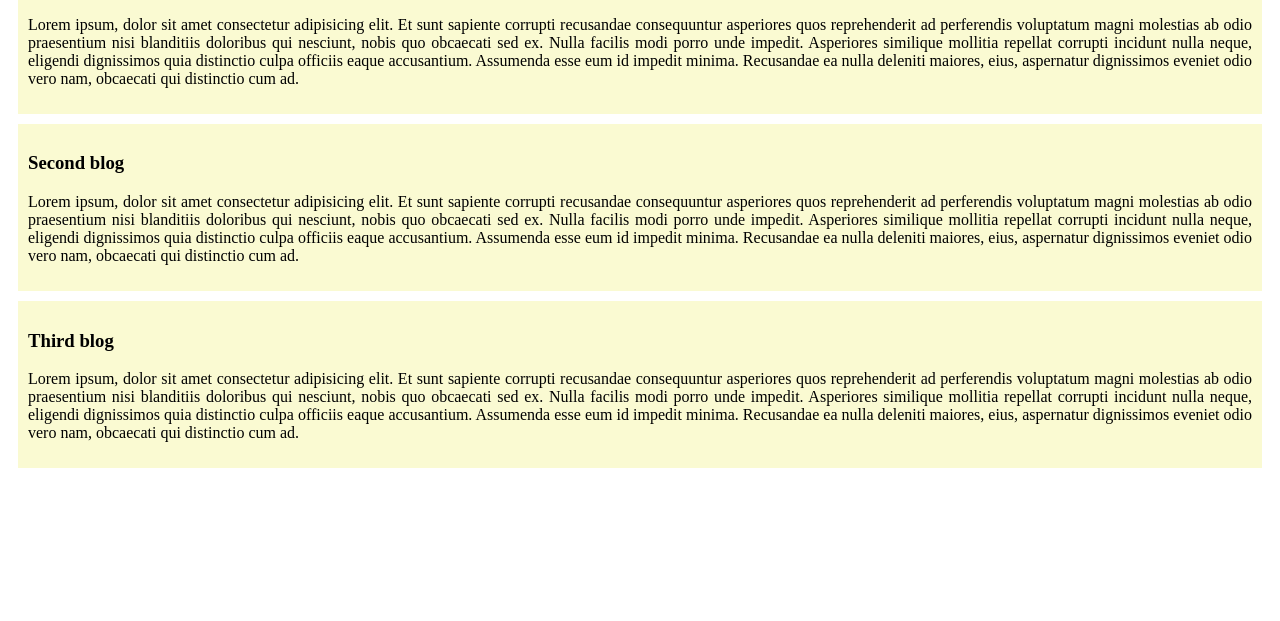
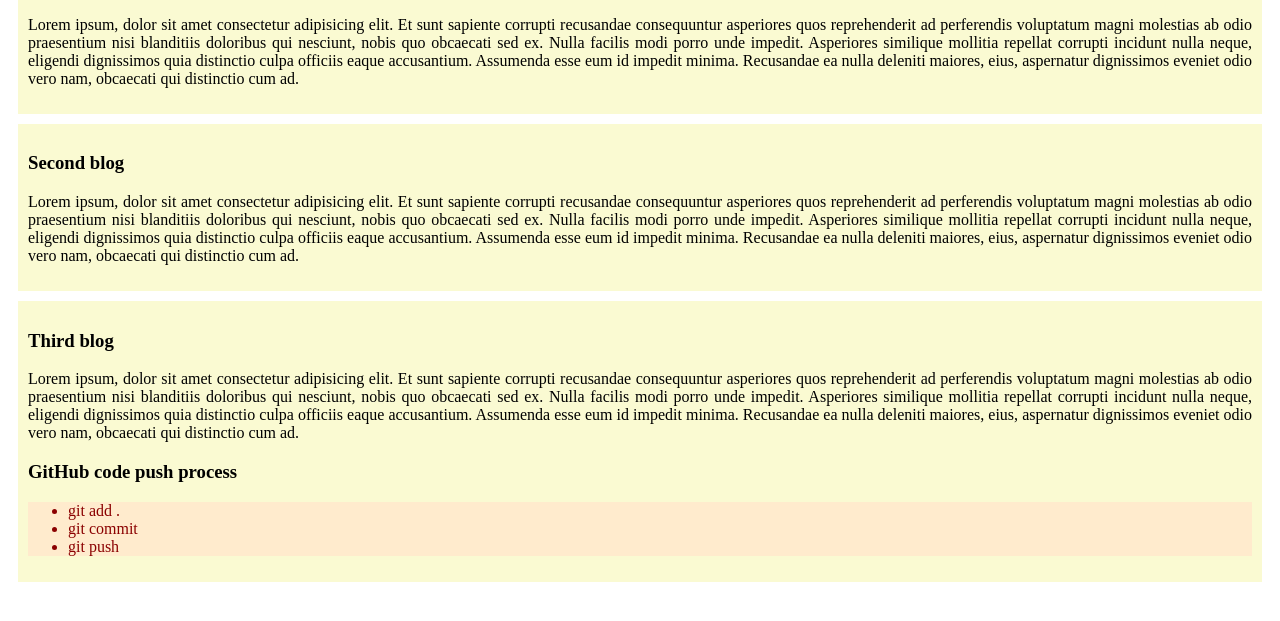
Before and after one commit to limon310/my-first-github-repo, a plain HTML site: page index.html in a window 1280 px wide. Shown: the part 125-746 px from the top of the page. Drawn offline with Linux system fonts and the light colour scheme.

Commit message:
adde a list

```diff
--- a/index.html
+++ b/index.html
@@ -20,6 +20,12 @@
     <div>
         <h3>Third blog</h3>
         <p>Lorem ipsum, dolor sit amet consectetur adipisicing elit. Et sunt sapiente corrupti recusandae consequuntur asperiores quos reprehenderit ad perferendis voluptatum magni molestias ab odio praesentium nisi blanditiis doloribus qui nesciunt, nobis quo obcaecati sed ex. Nulla facilis modi porro unde impedit. Asperiores similique mollitia repellat corrupti incidunt nulla neque, eligendi dignissimos quia distinctio culpa officiis eaque accusantium. Assumenda esse eum id impedit minima. Recusandae ea nulla deleniti maiores, eius, aspernatur dignissimos eveniet odio vero nam, obcaecati qui distinctio cum ad.</p>
+        <h3>GitHub code push process</h3>
+        <ul>
+            <li>git add .</li>
+            <li>git commit</li>
+            <li>git push</li>
+        </ul>
     </div>
 </body>
 </html>
--- a/style/First.css
+++ b/style/First.css
@@ -5,3 +5,8 @@ div {
     text-align: justify;
     font-family: 'Times New Roman', Times, serif;
 }
+ul {
+    color:darkred;
+    background-color: blanchedalmond;
+
+}
```
